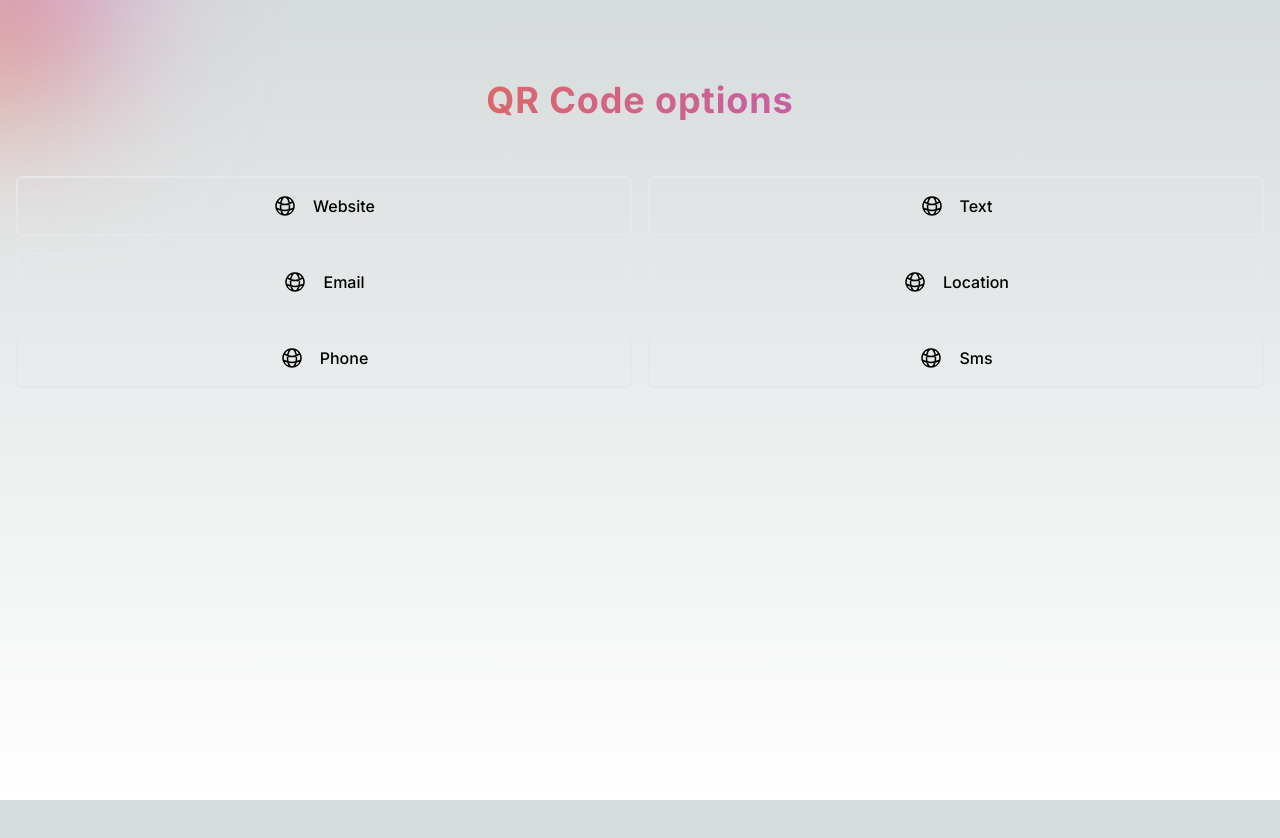
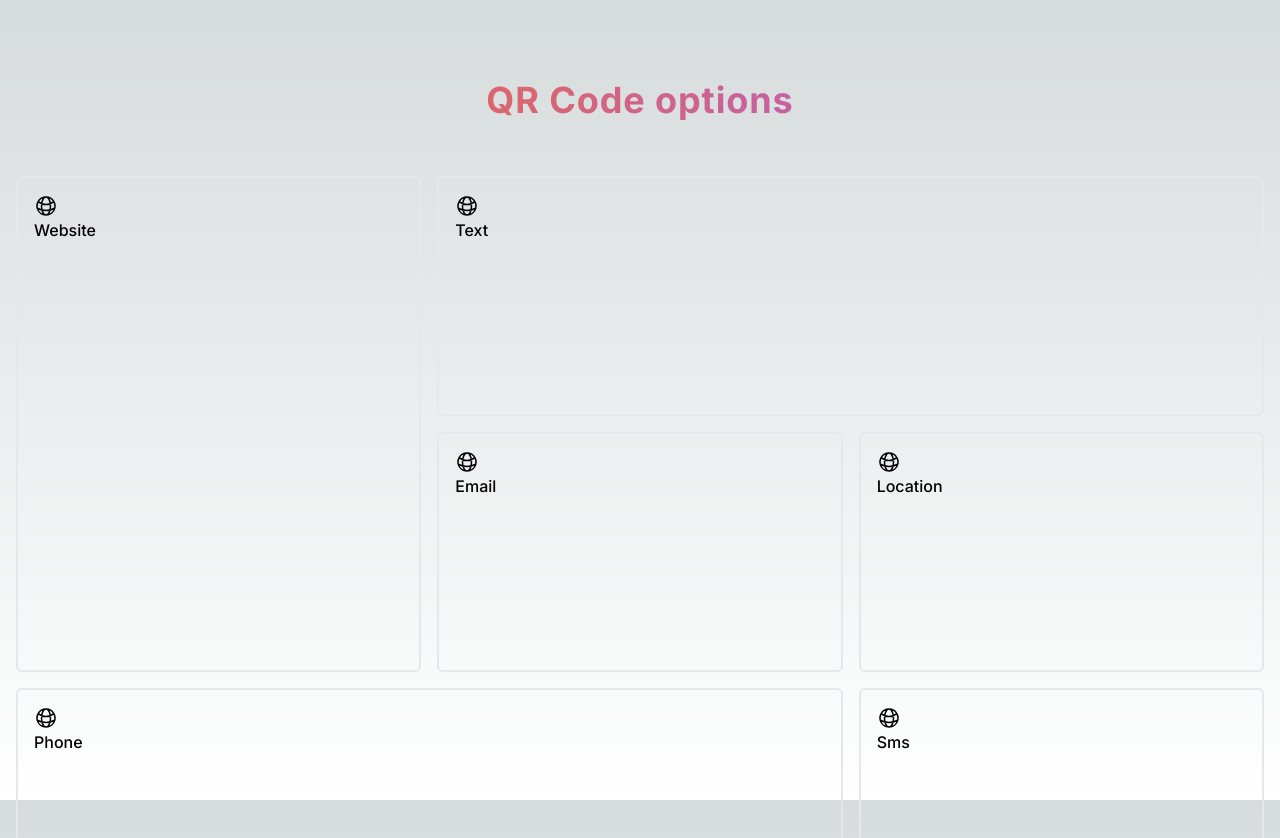
Before and after one commit to mohit2404/qr-generator, a Next.js app: page / in a window 1280 px wide. Shown: the top 838 px of the page. Before the commit the page ends 800 px from the top, so only its background shows below. Built offline with nearby package versions, Linux system fonts and the light colour scheme.

Commit message:
add bento grid layout in large screens

```diff
--- a/app/_ui/nav-links.tsx
+++ b/app/_ui/nav-links.tsx
@@ -36,17 +36,27 @@ const links = [
 
 export default function NavLinks() {
   return (
-    <div className="mx-auto mt-14 grid h-auto w-full grid-cols-1 gap-4 md:grid-cols-2">
-      {links.map((link) => {
+    <div className="mx-auto mt-14 grid h-auto grid-cols-1 gap-4 sm:grid-cols-2 lg:grid-cols-3">
+      {links.map((link, idx) => {
         const LinkIcon = link.icon;
+        const cols =
+          idx === 0
+            ? "lg:row-span-2"
+            : idx === 1
+              ? "lg:col-span-2"
+              : idx === 4
+                ? "lg:col-span-2"
+                : "";
+
         return (
           <Link
             prefetch
-            key={link.name}
+            key={`link-${idx}`}
+            title={`${link.name} qr page`}
             href={link.href}
-            className={`flex items-center justify-center gap-4 rounded-md border-2 p-4 text-sm font-medium transition-all hover:bg-white hover:text-black sm:text-base`}
+            className={`block h-full min-h-60 gap-4 rounded-md border-2 p-4 text-sm font-medium transition-all hover:bg-white hover:text-black sm:text-base ${cols}`}
           >
-            <LinkIcon className="h-6 w-6" />
+            <GlobeAltIcon className="h-6 w-6" />
             <p>{link.name}</p>
           </Link>
         );
--- a/app/layout.tsx
+++ b/app/layout.tsx
@@ -21,7 +21,7 @@ export default function RootLayout({
       <body className={inter.className}>
         <main className="container mx-auto h-screen">
           {children}
-          <TrailerWrapper />
+          {/* <TrailerWrapper /> */}
         </main>
       </body>
     </html>
--- a/app/page.tsx
+++ b/app/page.tsx
@@ -2,7 +2,7 @@ import NavLinks from "@/app/_ui/nav-links";
 
 export default function Home() {
   return (
-    <section className="h-screen px-4 py-20">
+    <section className="h-fit min-h-screen px-4 py-20">
       <h1 className="bg-gradient-to-r from-orange-500 to-purple-500 bg-clip-text text-center text-2xl font-bold tracking-wide text-transparent md:text-4xl">
         QR Code options
       </h1>
```
